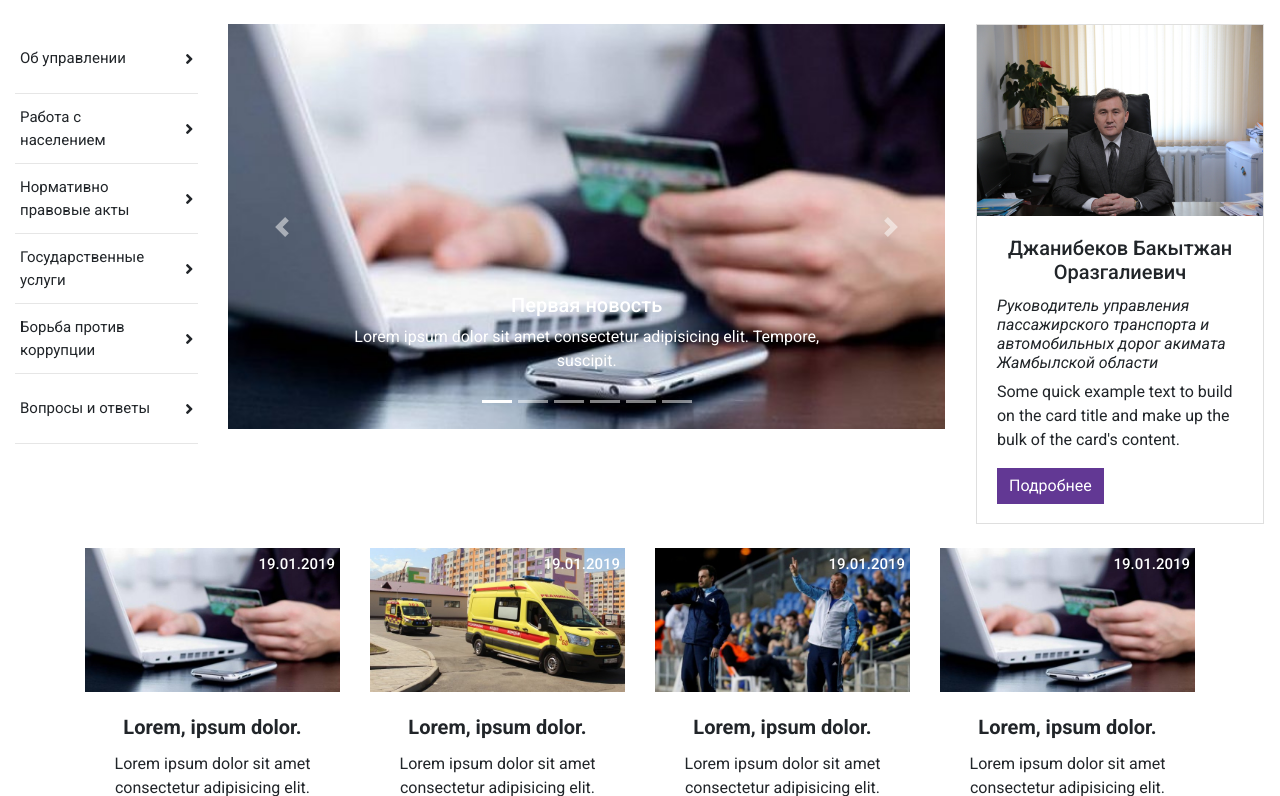
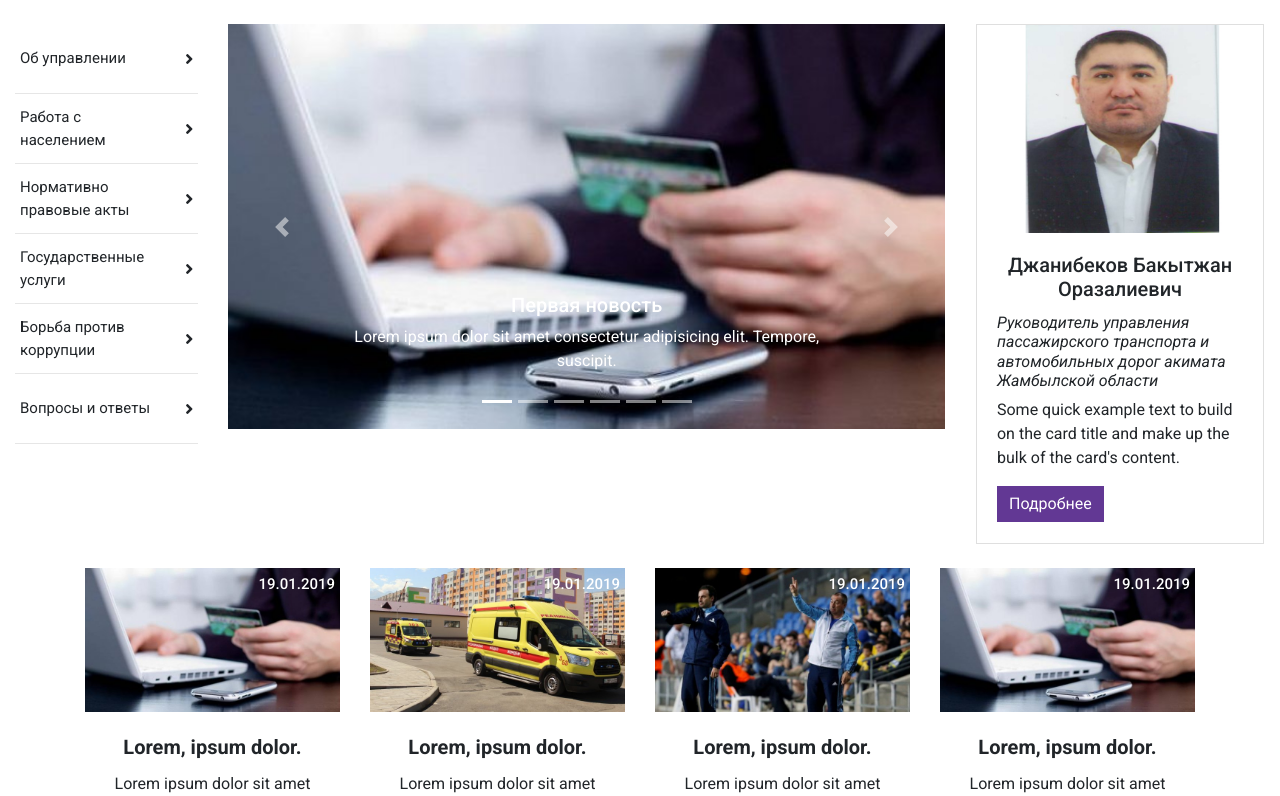
Before and after one commit to Donchidzee/uptad-jambyl, a PHP site: page / in a window 1280 px wide. Shown: the part 310-1106 px from the top of the page. Run offline with PHP 8.4, Linux system fonts and the light colour scheme; some libraries are stand-ins or nearby versions.

Commit message:
Change person photo

```diff
--- a/assets/scss/components/odometer-block.scss
+++ b/assets/scss/components/odometer-block.scss
@@ -9,7 +9,6 @@
     background-position: center;
     background-repeat: no-repeat;
     background-size: cover;
-    background-attachment: fixed;
 
     &__icon {
         color: white;
@@ -32,6 +31,7 @@
 
     @media all and (min-width: $md) {
         flex-direction: row;
+        background-attachment: fixed;
 
     }
 }
--- a/assets/scss/components/person-info.scss
+++ b/assets/scss/components/person-info.scss
@@ -1,6 +1,6 @@
 .person-info {
     $button-transition: 1s;
-    height: 500px;
+    height: 520px;
     display: flex;
     justify-content: center;
 
--- a/index.html
+++ b/index.html
@@ -194,7 +194,7 @@
                 <div class="card person-info__card" style="width: 18rem;">
                     <img src="/assets/img/person-info/person.jpg" class="card-img-top person-info__img" alt="...">
                     <div class="card-body">
-                        <h5 class="card-title text-center">Джанибеков Бакытжан Оразгалиевич</h5>
+                        <h5 class="card-title text-center">Джанибеков Бакытжан Оразалиевич</h5>
                         <h6 class="person-info__text-muted">Руководитель управления пассажирского транспорта и автомобильных дорог акимата Жамбылской области</h6>
                         <p class="card-text">Some quick example text to build on the card title and make up the bulk of the card's content.</p>
                         <a href="#" class="btn btn-primary person-info__button">Подробнее</a>
```
Also changed, not shown: assets/img/person-info/person.jpg, out/main.min.css.
